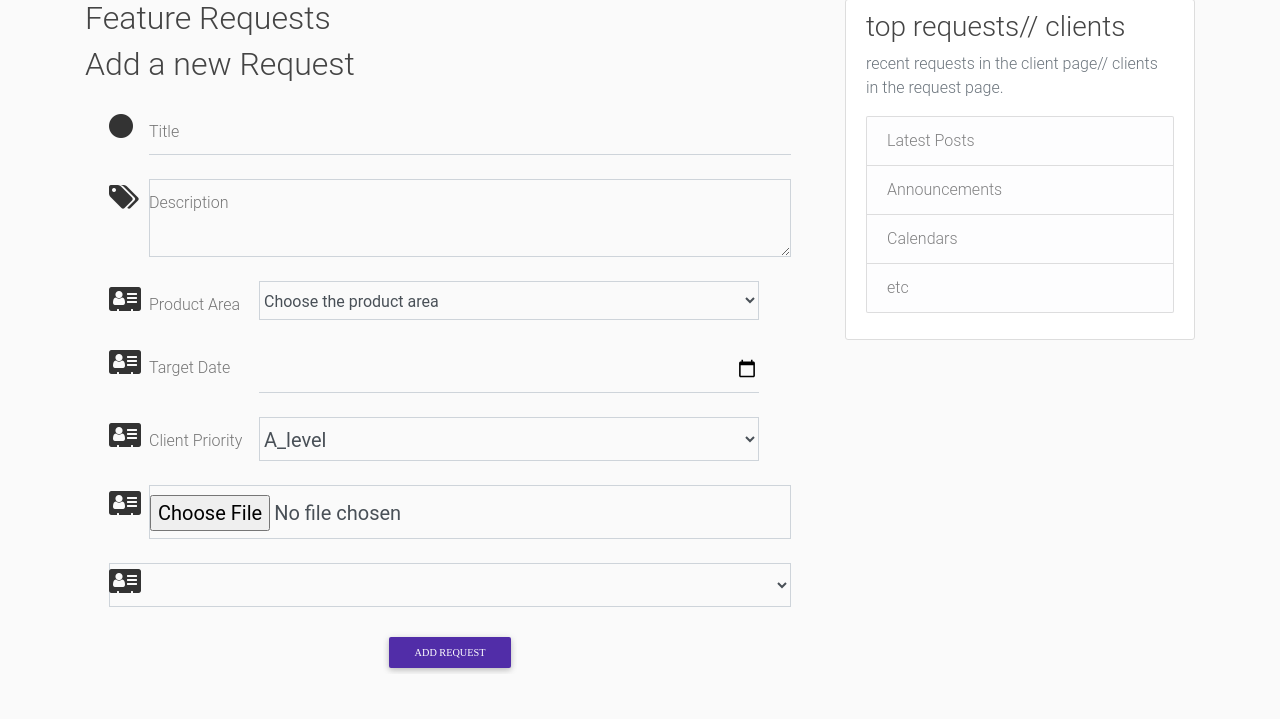
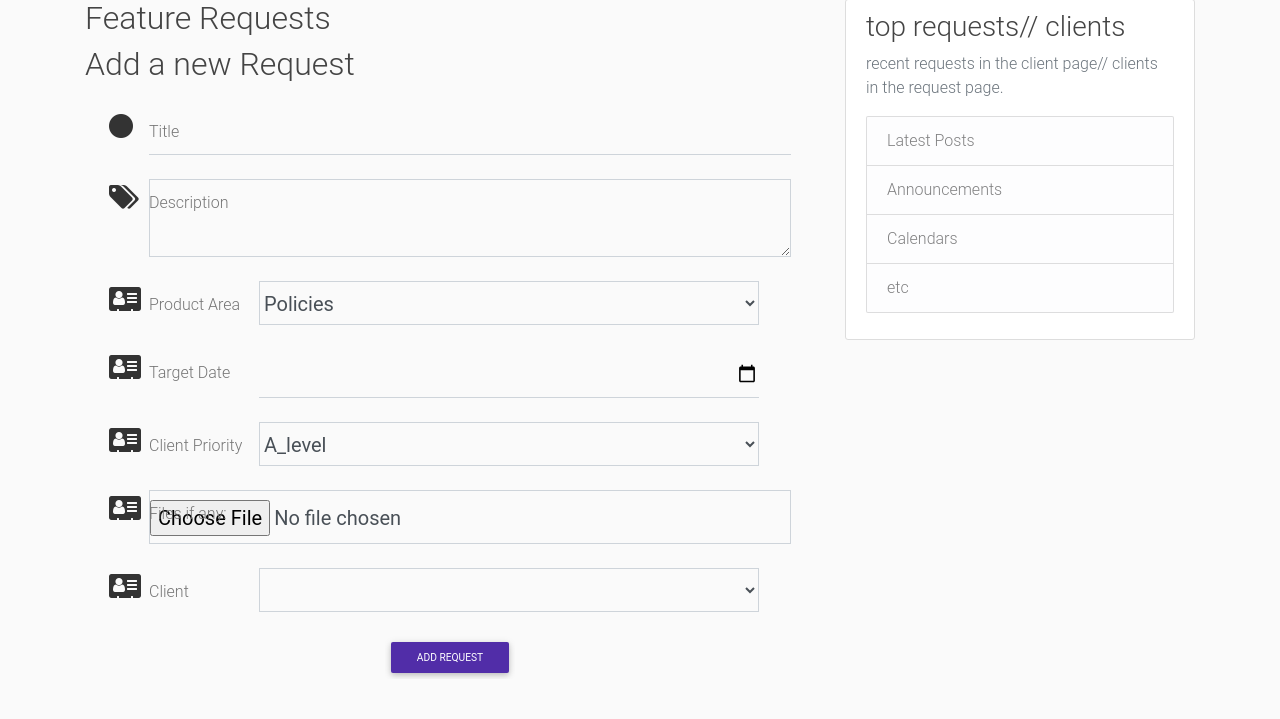
Before and after one commit to Xavier-Charles/feature-requests, a Flask app: page /clients/1 in a window 1280 px wide. Shown: the part 81-800 px from the top of the page. Run offline with Flask 2, Linux system fonts and the light colour scheme; data comes from the database, SQL or seed files in the repository; parts of the project's set-up code (start-up, migrations or seed data) failed here and were passed over; some libraries are stand-ins or nearby versions.

Commit message:
Models changed to kill some bugs

```diff
--- a/requests/requests/forms.py
+++ b/requests/requests/forms.py
@@ -1,4 +1,5 @@
 from flask_wtf import FlaskForm
+
 from wtforms import StringField, PasswordField,IntegerField,\
             SubmitField, BooleanField, FileField, TextAreaField, SelectField
 from wtforms.fields.html5 import DateField
@@ -20,16 +21,22 @@ class ClientForm(FlaskForm):
 def client_query():
     return Clients.query
 
+def get_pk(obj):
+    return str(obj)
+
 class RequestForm(FlaskForm):
     title = StringField('Title', validators=[DataRequired(), Length(min=5, max=255)])
     description = TextAreaField('Description', validators=[DataRequired()])
-    product_area = SelectField('Product area', choices=('Policies', 'Billing', 'Claims', 'Reports'),\
+    product_area = SelectField('Product area', choices=(('P','Policies'), ('B','Billing'), ('C','Claims'), ('R','Reports')),\
             validators=[DataRequired()])
+
     target_date = DateField('Target Date',validators=[DataRequired()], format="%Y-%m-%d")
     files = FileField('Files')
     client_priority = SelectField('Priority', choices=(('a','A_level'),\
             ('b','B_level'),('c','C_level'),('d','D_level')), validators=[DataRequired()])
-    client = QuerySelectField(label='Clients', query_factory=client_query, allow_blank=True)
+
+    client = QuerySelectField(label='Clients', query_factory=client_query,\
+            get_pk=get_pk, allow_blank=True, validators=[DataRequired()])
     submit = SubmitField('Add request')
 
     def validate_requests(self, username):
--- a/requests/requests/models.py
+++ b/requests/requests/models.py
@@ -25,7 +25,7 @@ class Clients(db.Model):
     requests = db.relationship('Requests', backref='client', lazy=True)
 
     def __repr__(self):
-        return f"Clients('{self.name}')"
+        return f"{self.name}"
 
 class Requests(db.Model):
     id = db.Column(db.Integer, primary_key=True)
@@ -33,10 +33,10 @@ class Requests(db.Model):
     description = db.Column(db.Text, nullable=False)
     client_priority = db.Column(db.Text, nullable=False)
     date_posted = db.Column(db.DateTime, nullable=False, default=datetime.utcnow)
-    target_date = db.Column(db.DateTime, nullable= False)
-    files = db.Column(db.String(20), nullable=True)
+    target_date = db.Column(db.Text, nullable= False)
+    files = db.Column(db.String(200), nullable=True)
     product_area = db.Column(db.String(100), nullable=False)
-    client_id = db.Column(db.Integer, db.ForeignKey('clients.id'), nullable=False)
+    client_name = db.Column(db.String, db.ForeignKey('clients.name'), nullable=False)
 
     def __repr__(self):
         return f"Requests('{self.title}', '{self.date_posted}')"
--- a/requests/requests/templates/requests.html
+++ b/requests/requests/templates/requests.html
@@ -46,13 +46,7 @@
                     {% endfor %}
                 </div>
             {% else %}
-                <select class="form-control" id="form-spacing" required>
-                  <option value="">Choose the product area</option>
-                  <option value="{{ forms.product_area.Policies }}">Policies</option>
-                  <option value="{{ forms.product_area.Billing }}">Billing</option>
-                  <option value="{{ forms.product_area.Claims }}">Claims</option>
-                  <option value="{{ forms.product_area.Reports }}">Reports</option>
-                </select>
+                {{ forms.product_area(class="form-control form-control-lg", id="form-spacing") }}
             {% endif %}
         </div>
 
@@ -89,9 +83,9 @@
 
         <div class="md-form mx-4">
             <i class="fa fa-address-card prefix"></i>
-            <label for='{{ forms.files.label }}'></label>
+            <label for='{{ forms.files.label }}'>Files if any:</label>
             {% if forms.files.errors %}
-                {{ forms.files(class="form-control form-control-lg is-invalid") }}
+                {{ forms.files(class="form-control form-control-lg is-invalid", id="form-spacing") }}
                 <div class="invalid-feedback">
                     {% for error in forms.files.errors %}
                         <span>{{ error }}</span>
@@ -104,21 +98,21 @@
 
         <div class="md-form mx-4">
             <i class="fa fa-address-card prefix"></i>
-            <label for='{{ forms.client.label }}'></label>
+            <label for='{{ forms.client.label }}'>Client</label>
             {% if forms.client.errors %}
-                {{ forms.client(class="form-control form-control-lg is-invalid") }}
+                {{ forms.client(class="form-control form-control-lg is-invalid", id="form-spacing") }}
                 <div class="invalid-feedback">
                     {% for error in forms.client.errors %}
                         <span>{{ error }}</span>
                     {% endfor %}
                 </div>
             {% else %}
-                {{ forms.client(class="form-control form-control-lg") }}
+                {{ forms.client(class="form-control form-control-lg", id="form-spacing") }}
             {% endif %}
         </div>
 
         <div class="text-center">
-            {{ forms.submit(class="btn btn-deep-purple btn-sm fa fa-paper-plane-o") }}
+            {{ forms.submit(class="btn btn-deep-purple btn-sm") }}
         </div>
     </form>
 {% endblock content %}
--- a/requests/requests/urls.py
+++ b/requests/requests/urls.py
@@ -22,6 +22,7 @@ def login():
 def clients():
     form = ClientForm()
     client_list =Clients.query.all()
+
     if form.validate_on_submit():
         client = Clients(name=form.name.data, location=form.location.data)
         db.session.add(client)
@@ -31,12 +32,26 @@ def clients():
     return render_template('clients.html', forms=form, clients=client_list, title='Clients')
 
 
-@app.route("/clients/<int:client_id>")
+@app.route("/clients/<int:client_id>", methods=['GET', 'POST'])
 def requests(client_id):
     form = RequestForm()
     #  requests=client_requests, add this when done with the form
+    if form.validate_on_submit():
+        client = Requests(
+                title=form.title.data,
+                description=form.description.data,
+                client_priority=form.client_priority.data,
+                target_date=form.target_date.data,
+                files=form.files.data,
+                product_area=form.product_area.data,
+                client_name=form.client.data
+                )
+
+        db.session.add(client)
+        db.session.commit()
+        flash(f'{client.name} has been added!', 'success')
+        return redirect(url_for('clients'))
     return render_template('requests.html', forms=form, title='Feature Requests')
-
 
 @app.route("/your-requests")
 def your_requests():
```
Also changed, not shown: requests/requests/site.db.
